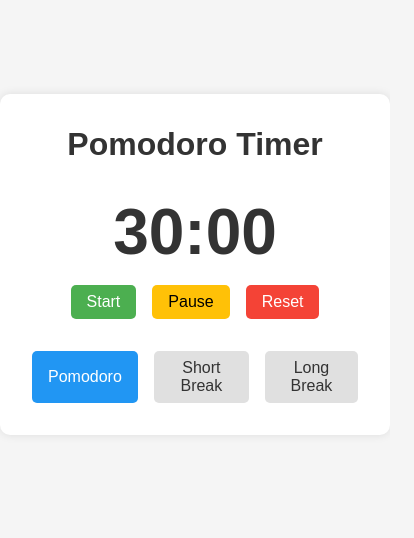
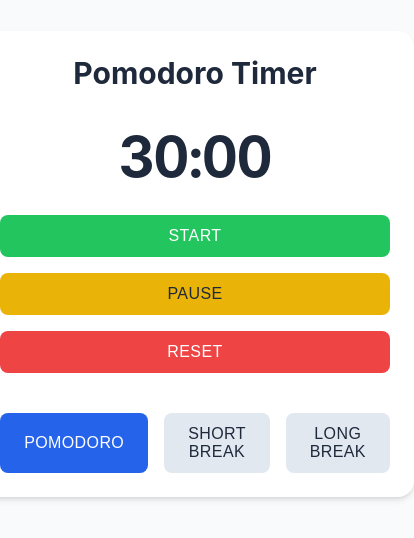
Before and after one commit to spencerv321/BYOA-Pomodoro, a plain HTML site: page index.html in a window 390 px wide. Shown: the part 158-696 px from the top of the page, 414 px wide, since content can reach past the window. Drawn offline with Linux system fonts and the light colour scheme.

Commit message:
Modernize CSS with improved design, animations, and responsive layout

```diff
--- a/styles.css
+++ b/styles.css
@@ -4,66 +4,91 @@
     box-sizing: border-box;
 }
 
+:root {
+    --primary-color: #2563eb;
+    --success-color: #22c55e;
+    --warning-color: #eab308;
+    --danger-color: #ef4444;
+    --background-color: #f8fafc;
+    --text-color: #1e293b;
+    --card-background: #ffffff;
+}
+
 body {
-    font-family: Arial, sans-serif;
-    background-color: #f5f5f5;
+    font-family: 'Inter', -apple-system, BlinkMacSystemFont, 'Segoe UI', Roboto, sans-serif;
+    background-color: var(--background-color);
     display: flex;
     justify-content: center;
     align-items: center;
     min-height: 100vh;
+    color: var(--text-color);
 }
 
 .container {
     text-align: center;
-    background-color: white;
-    padding: 2rem;
-    border-radius: 10px;
-    box-shadow: 0 0 10px rgba(0, 0, 0, 0.1);
+    background-color: var(--card-background);
+    padding: 2.5rem;
+    border-radius: 16px;
+    box-shadow: 0 4px 6px -1px rgb(0 0 0 / 0.1), 0 2px 4px -2px rgb(0 0 0 / 0.1);
+    transition: transform 0.3s ease, box-shadow 0.3s ease;
+}
+
+.container:hover {
+    transform: translateY(-2px);
+    box-shadow: 0 10px 15px -3px rgb(0 0 0 / 0.1), 0 4px 6px -4px rgb(0 0 0 / 0.1);
 }
 
 h1 {
-    color: #333;
+    color: var(--text-color);
     margin-bottom: 2rem;
+    font-weight: 700;
+    font-size: 1.875rem;
 }
 
 .timer {
-    margin-bottom: 2rem;
+    margin-bottom: 2.5rem;
 }
 
 .time-display {
-    font-size: 4rem;
-    font-weight: bold;
-    color: #333;
-    margin-bottom: 1rem;
+    font-size: 4.5rem;
+    font-weight: 700;
+    color: var(--text-color);
+    margin-bottom: 1.5rem;
+    font-variant-numeric: tabular-nums;
+    letter-spacing: -0.025em;
 }
 
 .controls {
     display: flex;
     gap: 1rem;
     justify-content: center;
+    margin-bottom: 2rem;
 }
 
 button {
-    padding: 0.5rem 1rem;
+    padding: 0.75rem 1.5rem;
     font-size: 1rem;
+    font-weight: 500;
     border: none;
-    border-radius: 5px;
+    border-radius: 8px;
     cursor: pointer;
-    transition: background-color 0.3s;
+    transition: all 0.2s ease;
+    text-transform: uppercase;
+    letter-spacing: 0.025em;
 }
 
 #start {
-    background-color: #4CAF50;
+    background-color: var(--success-color);
     color: white;
 }
 
 #pause {
-    background-color: #FFC107;
-    color: black;
+    background-color: var(--warning-color);
+    color: var(--text-color);
 }
 
 #reset {
-    background-color: #f44336;
+    background-color: var(--danger-color);
     color: white;
 }
 
@@ -74,15 +99,39 @@ button {
 }
 
 .mode {
-    background-color: #e0e0e0;
-    color: #333;
+    background-color: #e2e8f0;
+    color: var(--text-color);
 }
 
 .mode.active {
-    background-color: #2196F3;
+    background-color: var(--primary-color);
     color: white;
 }
 
 button:hover {
-    opacity: 0.9;
+    transform: translateY(-1px);
+    filter: brightness(1.1);
 }
+
+button:active {
+    transform: translateY(0);
+}
+
+@media (max-width: 640px) {
+    .container {
+        padding: 1.5rem;
+        margin: 1rem;
+    }
+
+    .time-display {
+        font-size: 3.5rem;
+    }
+
+    .controls {
+        flex-direction: column;
+    }
+
+    button {
+        width: 100%;
+    }
+}
```
